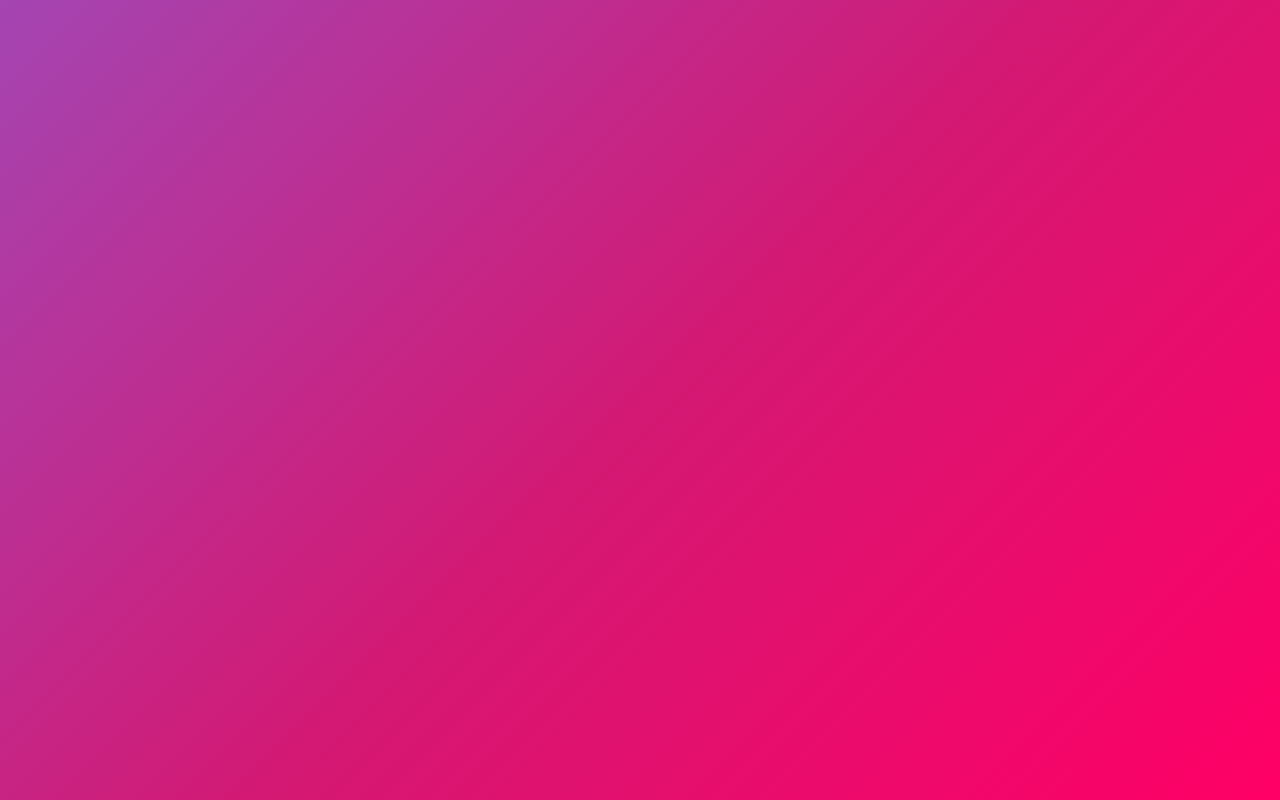
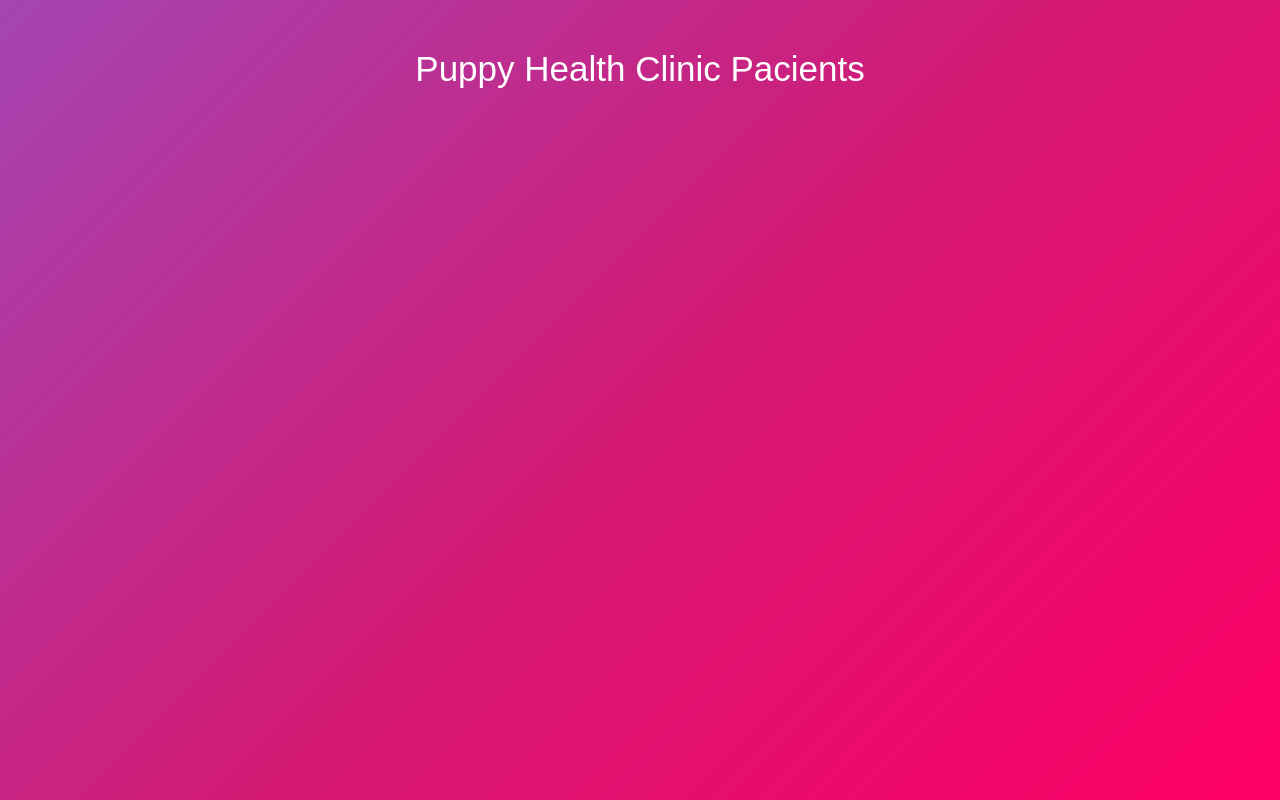
Before and after one commit to garcajuDeveloper/React_puppy_health_shop, a React (Create React App) app: page / in a window 1280 px wide. Built offline with nearby package versions, Linux system fonts and the light colour scheme.

Commit message:
2 - Header

```diff
--- a/src/App.js
+++ b/src/App.js
@@ -1,9 +1,12 @@
 import React from 'react';
+import Header from './components/Header';
 
 function App() {
   return (
-    <div className="App">
-
+    <div className="container">
+      <Header
+        title = {'Puppy Health Clinic Pacients'}
+      />
     </div>
   );
 }
--- /dev/null
+++ b/src/components/Header.js
@@ -0,0 +1,11 @@
+import React from 'react'
+
+const Header = props =>{
+    return (
+        <header>
+            <h1 className = "text-center">{props.title}</h1>
+        </header>
+    )
+}
+
+export default Header;
```
Also changed, not shown: public/index.html (+0 -8 lines).
